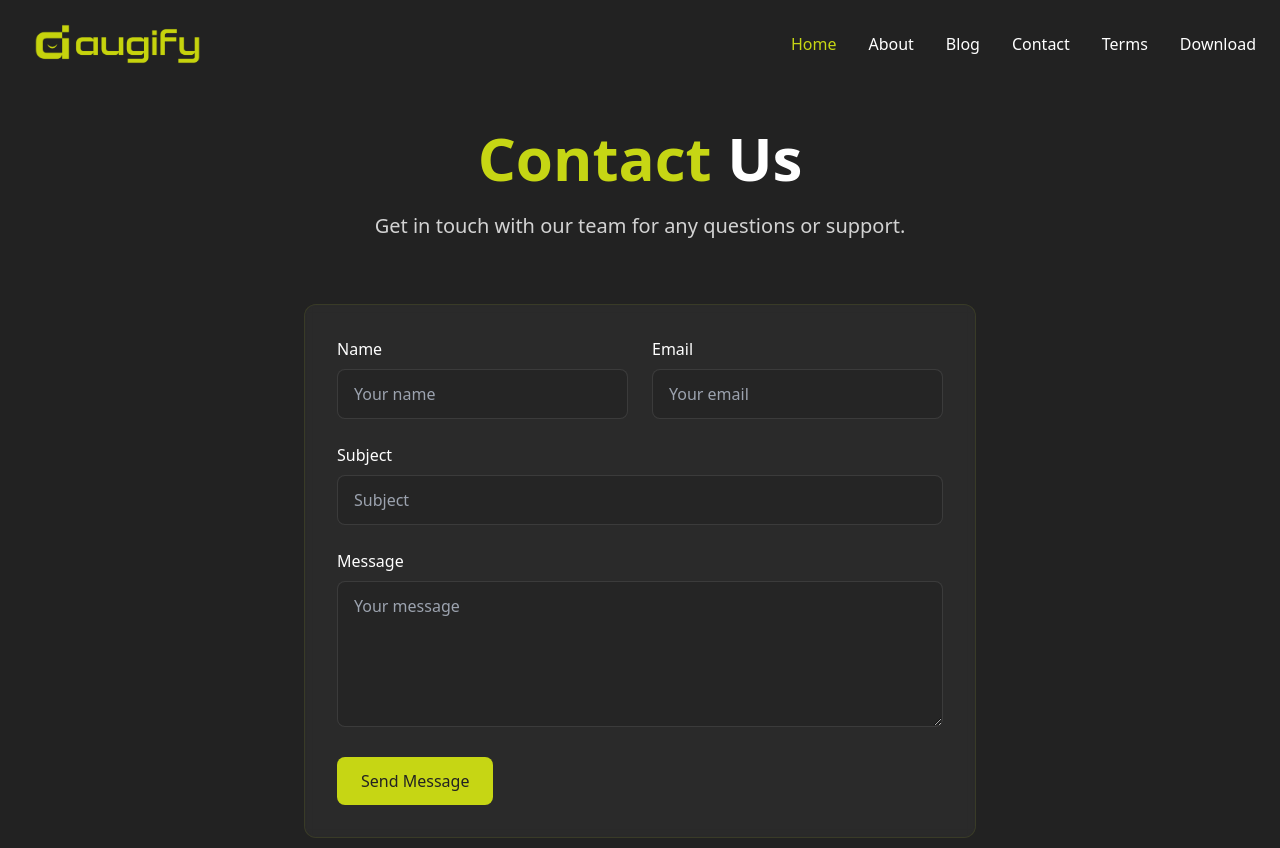
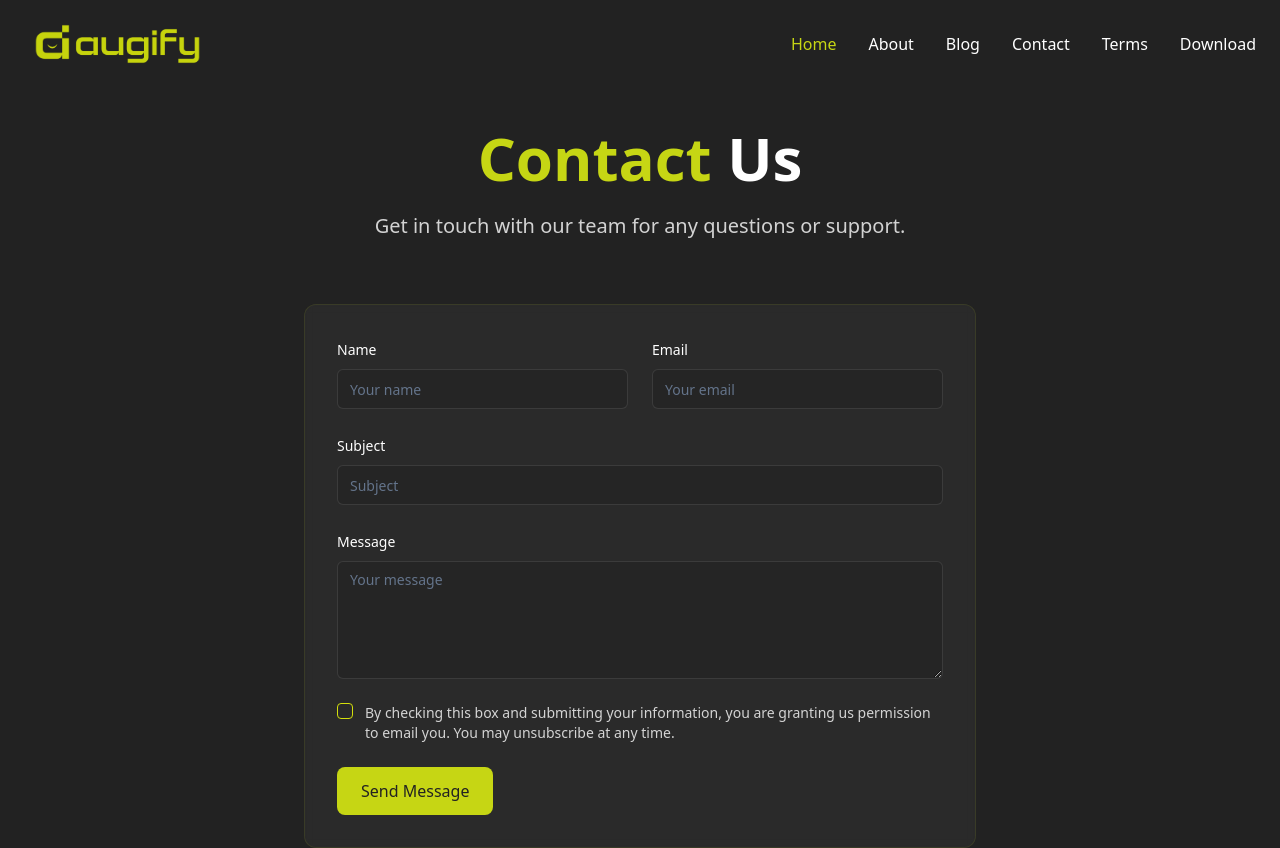
Before and after one commit to Kabakibo/ar-unleashed-reveal, a React (Vite) app: page /contact in a window 1280 px wide. Shown: the top 848 px of the page. Built offline with nearby package versions, Linux system fonts and the light colour scheme.

Commit message:
Refactor: Update footer, about, and contact page
- Removed text from footer and about page.
- Added form validation to the contact form.
- Added a checkbox for email permission.

```diff
--- a/src/components/Footer.tsx
+++ b/src/components/Footer.tsx
@@ -1,4 +1,3 @@
-
 import { Link } from 'react-router-dom';
 
 const Footer = () => {
@@ -14,9 +13,6 @@ const Footer = () => {
                 className="h-10"
               />
             </Link>
-            <p className="text-white/70 mb-6 max-w-md">
-              Transform your reality with our innovative augmented reality technology. Creating immersive experiences has never been easier.
-            </p>
             <div className="flex space-x-4">
               {['facebook', 'twitter', 'instagram', 'youtube'].map((social) => (
                 <a
--- a/src/pages/About.tsx
+++ b/src/pages/About.tsx
@@ -12,9 +12,6 @@ const About = () => {
             <h1 className="text-4xl md:text-6xl font-bold mb-6 text-center">
               About <span className="text-augify-lime">Augify</span>
             </h1>
-            <p className="text-xl text-white/80 mb-10 text-center">
-              Learn more about our mission to transform reality with augmented reality technology.
-            </p>
 
             <div className="prose prose-lg max-w-none prose-invert">
               <h2 className="text-3xl font-bold text-augify-lime mb-6">Story of Augify</h2>
--- a/src/pages/Contact.tsx
+++ b/src/pages/Contact.tsx
@@ -1,8 +1,60 @@
 
+import { useState } from 'react';
+import { useForm } from 'react-hook-form';
+import { z } from 'zod';
+import { zodResolver } from '@hookform/resolvers/zod';
+import { Checkbox } from '@/components/ui/checkbox';
+import { useToast } from '@/hooks/use-toast';
 import Navbar from '@/components/Navbar';
 import Footer from '@/components/Footer';
+import {
+  Form,
+  FormControl,
+  FormField,
+  FormItem,
+  FormLabel,
+  FormMessage,
+} from '@/components/ui/form';
+import { Input } from '@/components/ui/input';
+import { Textarea } from '@/components/ui/textarea';
+
+// Define the form schema with validation
+const formSchema = z.object({
+  name: z.string().min(1, { message: 'Name is required' }),
+  email: z.string().email({ message: 'Please enter a valid email address' }),
+  subject: z.string().min(1, { message: 'Subject is required' }),
+  message: z.string().min(1, { message: 'Message is required' }),
+  consent: z.boolean().refine(val => val === true, {
+    message: 'You must agree to receive emails'
+  })
+});
+
+type FormData = z.infer<typeof formSchema>;
 
 const Contact = () => {
+  const { toast } = useToast();
+  const form = useForm<FormData>({
+    resolver: zodResolver(formSchema),
+    defaultValues: {
+      name: '',
+      email: '',
+      subject: '',
+      message: '',
+      consent: false
+    },
+  });
+
+  const onSubmit = (data: FormData) => {
+    // Handle form submission
+    toast({
+      title: 'Message sent',
+      description: 'We have received your message and will get back to you soon.',
+    });
+
+    // Reset form after submission
+    form.reset();
+  };
+
   return (
     <div className="min-h-screen bg-augify-dark text-white">
       <Navbar />
@@ -18,47 +70,104 @@ const Contact = () => {
           </div>
 
           <div className="max-w-2xl mx-auto bg-augify-darkgray/50 backdrop-blur-sm rounded-xl p-8 border border-augify-lime/10">
-            <form className="space-y-6">
+            <Form {...form}>
+              <form onSubmit={form.handleSubmit(onSubmit)} className="space-y-6">
                 <div className="grid grid-cols-1 md:grid-cols-2 gap-6">
-                <div>
-                  <label htmlFor="name" className="block text-white mb-2">Name</label>
-                  <input
-                    type="text"
-                    id="name"
-                    className="w-full bg-augify-dark/50 border border-white/10 rounded-lg px-4 py-3 text-white focus:outline-none focus:ring-2 focus:ring-augify-lime/50"
+                  <FormField
+                    control={form.control}
+                    name="name"
+                    render={({ field }) => (
+                      <FormItem>
+                        <FormLabel className="text-white">Name</FormLabel>
+                        <FormControl>
+                          <Input
                             placeholder="Your name"
+                            className="bg-augify-dark/50 border border-white/10 text-white focus-visible:ring-augify-lime/50"
+                            {...field}
                           />
-                </div>
-                <div>
-                  <label htmlFor="email" className="block text-white mb-2">Email</label>
-                  <input
+                        </FormControl>
+                        <FormMessage />
+                      </FormItem>
+                    )}
+                  />
+
+                  <FormField
+                    control={form.control}
+                    name="email"
+                    render={({ field }) => (
+                      <FormItem>
+                        <FormLabel className="text-white">Email</FormLabel>
+                        <FormControl>
+                          <Input
                             type="email"
-                    id="email"
-                    className="w-full bg-augify-dark/50 border border-white/10 rounded-lg px-4 py-3 text-white focus:outline-none focus:ring-2 focus:ring-augify-lime/50"
                             placeholder="Your email"
+                            className="bg-augify-dark/50 border border-white/10 text-white focus-visible:ring-augify-lime/50"
+                            {...field}
                           />
-                </div>
-              </div>
-
-              <div>
-                <label htmlFor="subject" className="block text-white mb-2">Subject</label>
-                <input
-                  type="text"
-                  id="subject"
-                  className="w-full bg-augify-dark/50 border border-white/10 rounded-lg px-4 py-3 text-white focus:outline-none focus:ring-2 focus:ring-augify-lime/50"
-                  placeholder="Subject"
+                        </FormControl>
+                        <FormMessage />
+                      </FormItem>
+                    )}
                   />
                 </div>
 
-              <div>
-                <label htmlFor="message" className="block text-white mb-2">Message</label>
-                <textarea
-                  id="message"
+                <FormField
+                  control={form.control}
+                  name="subject"
+                  render={({ field }) => (
+                    <FormItem>
+                      <FormLabel className="text-white">Subject</FormLabel>
+                      <FormControl>
+                        <Input
+                          placeholder="Subject"
+                          className="bg-augify-dark/50 border border-white/10 text-white focus-visible:ring-augify-lime/50"
+                          {...field}
+                        />
+                      </FormControl>
+                      <FormMessage />
+                    </FormItem>
+                  )}
+                />
+
+                <FormField
+                  control={form.control}
+                  name="message"
+                  render={({ field }) => (
+                    <FormItem>
+                      <FormLabel className="text-white">Message</FormLabel>
+                      <FormControl>
+                        <Textarea
+                          placeholder="Your message"
                           rows={5}
-                  className="w-full bg-augify-dark/50 border border-white/10 rounded-lg px-4 py-3 text-white focus:outline-none focus:ring-2 focus:ring-augify-lime/50"
-                  placeholder="Your message"
-                ></textarea>
+                          className="bg-augify-dark/50 border border-white/10 text-white focus-visible:ring-augify-lime/50"
+                          {...field}
+                        />
+                      </FormControl>
+                      <FormMessage />
+                    </FormItem>
+                  )}
+                />
+
+                <FormField
+                  control={form.control}
+                  name="consent"
+                  render={({ field }) => (
+                    <FormItem className="flex flex-row items-start space-x-3 space-y-0">
+                      <FormControl>
+                        <Checkbox
+                          checked={field.value}
+                          onCheckedChange={field.onChange}
+                        />
+                      </FormControl>
+                      <div className="space-y-1 leading-none">
+                        <FormLabel className="text-sm text-white/80">
+                          By checking this box and submitting your information, you are granting us permission to email you. You may unsubscribe at any time.
+                        </FormLabel>
+                        <FormMessage />
                       </div>
+                    </FormItem>
+                  )}
+                />
 
                 <button
                   type="submit"
@@ -67,6 +176,7 @@ const Contact = () => {
                   Send Message
                 </button>
               </form>
+            </Form>
           </div>
         </div>
       </main>
```
Lines whose indentation alone changed are shown as unchanged.
